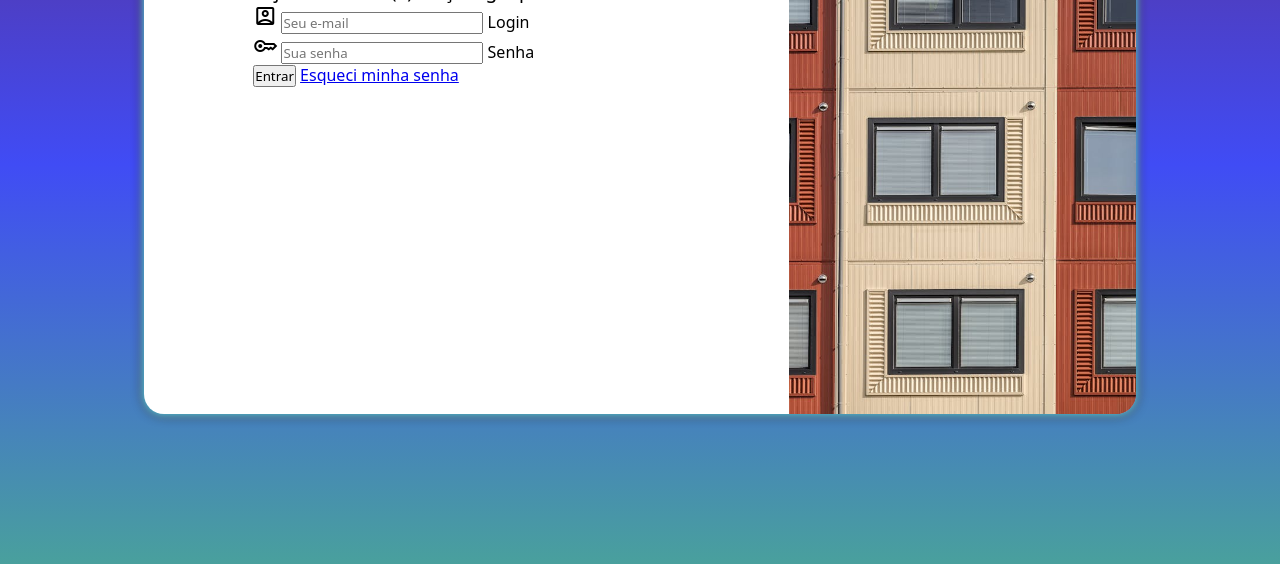
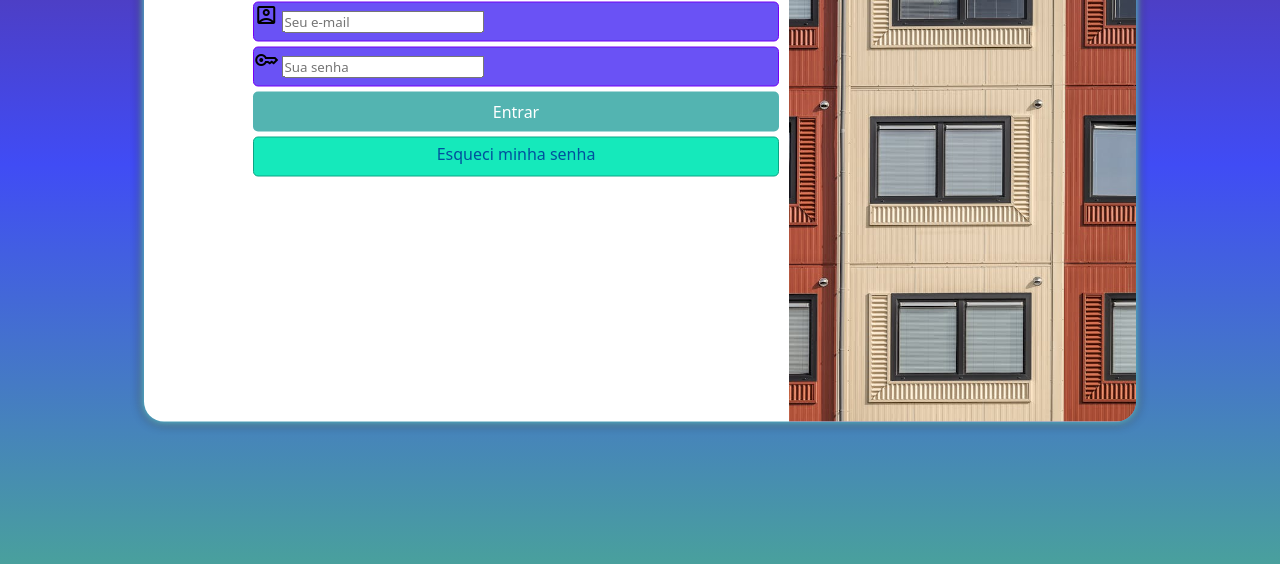
Before and after one commit to LeoMeiaum/Projrto-Login, a plain HTML site: page index.html in a window 1280 px wide. Shown: the part 236-800 px from the top of the page. Drawn offline with nearby package versions, Linux system fonts and the light colour scheme.

Commit message:
Atualização do projeto login.

```diff
--- a/estilos/style.css
+++ b/estilos/style.css
@@ -37,7 +37,7 @@ section#login {
 
     background-color: white;
     width: 250px;
-    height: 500px;
+    height: 515px;
     border-radius: 20px;
     box-shadow: 0px 0px 7px rgba(0, 217, 255, 0.637),
     0px 0px 10px rgba(255, 255, 255, 0.705),
@@ -68,3 +68,55 @@ div#form > h1 {
 div#form > p {
     font-size: 0.8em;
 }
+
+form > div.campo {
+    display: block;
+    background-color: #6A52F5;
+    border: 1px solid #7500F5;
+    width: 100%;
+    height: 40px;
+    border-radius: 5px;
+    margin: 5px 0px;
+
+}
+
+form label {
+    display: none;
+}
+
+form > input[type=submit] {
+    display: block;
+    font-size: 1em;
+    width: 100%;
+    height: 40px;
+    color: white;
+    background-color: #53b4b1;
+    border: none;
+    border-radius: 5px;
+    cursor: pointer;
+}
+
+form > input[type=submit]:hover {
+    width: 100%;
+    height: 40px;
+    background-color: #5bc9c5;
+}
+
+form > a.botao {
+    display: block;
+    text-align: center;
+    margin: 5px 0px;
+    padding: 5px;
+    font-size: 1em;
+    width: 100%;
+    height: 40px;
+    background-color: #15e9bb;
+    color: #00519D;
+    border: 1px solid #0ba584;
+    border-radius: 5px;
+    text-decoration: none;
+}
+
+form a.botao:hover {
+    background-color: #49ffd8;
+}
--- a/index.html
+++ b/index.html
@@ -6,6 +6,7 @@
     <title>Login</title>
     <link rel="stylesheet" href="estilos/style.css">
     <link rel="stylesheet" href="estilos/meadia-query.css">
+
     <link rel="stylesheet" href="https://fonts.googleapis.com/css2?family=Material+Symbols+Outlined:opsz,wght,FILL,GRAD@24,400,0,0&icon_names=account_box" />
     <link rel="stylesheet" href="https://fonts.googleapis.com/css2?family=Material+Symbols+Outlined:opsz,wght,FILL,GRAD@24,400,0,0&icon_names=key" />
 </head>
@@ -32,7 +33,8 @@
                         <label for="isenha">Senha</label>
                     </div>
                     <input type="submit" value="Entrar">
-                    <a href="#">Esqueci minha senha </a>
+
+                    <a class="botao" href="#">Esqueci minha senha</a>
                 </form>
             </div>
 
```
